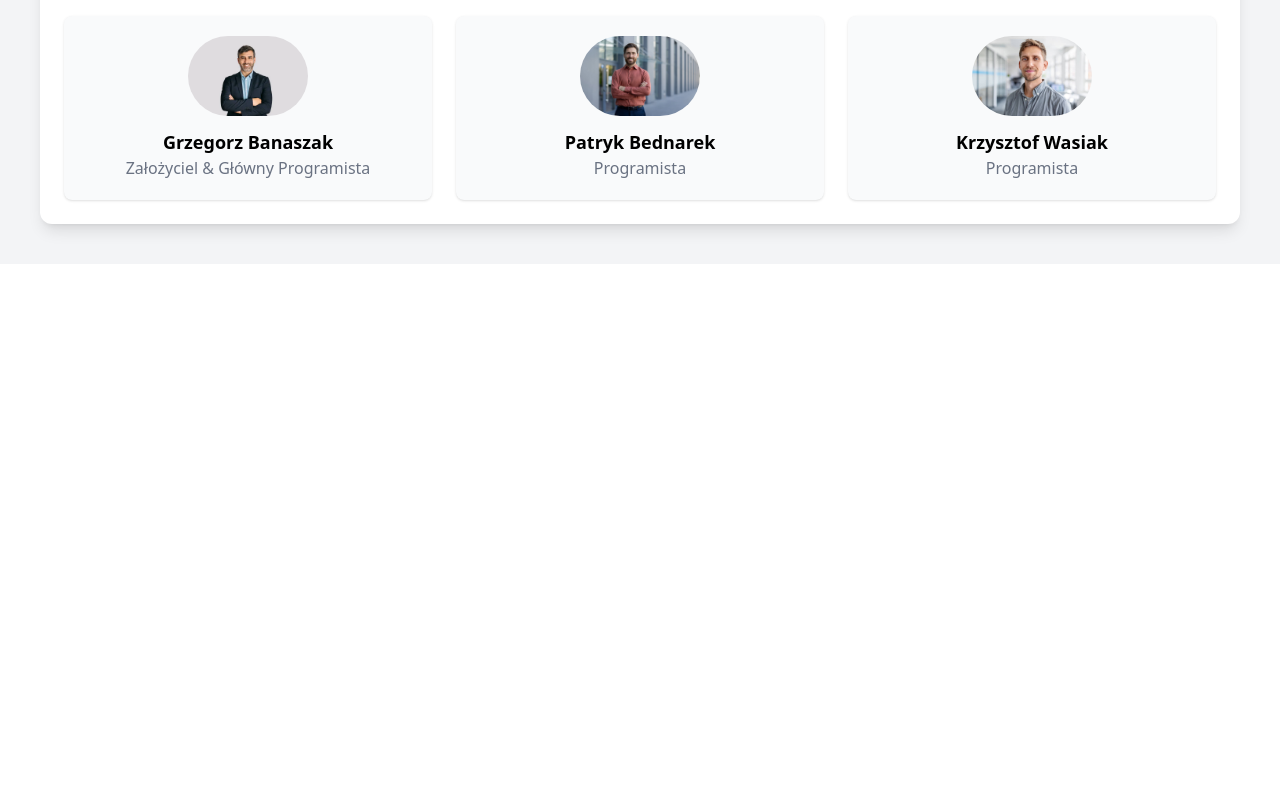
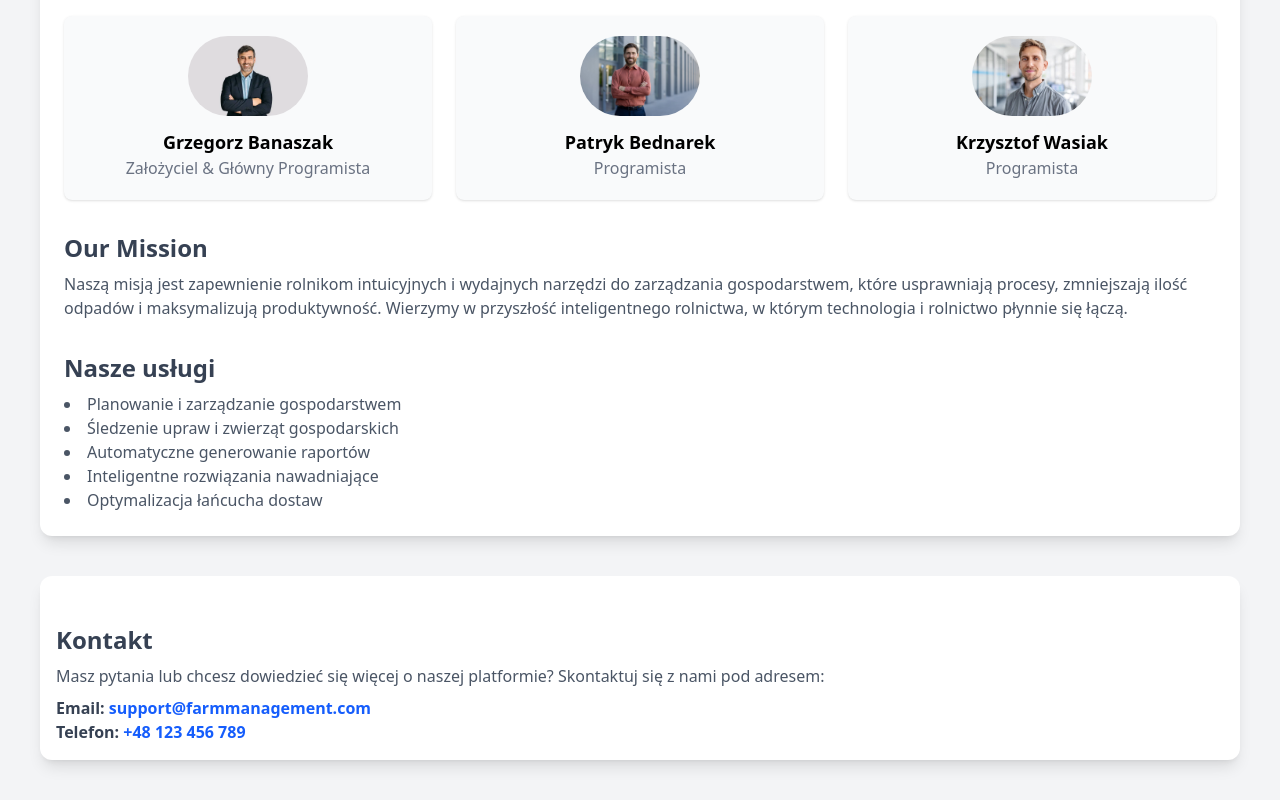
Before and after one commit to GrzegorzBanaszak/farm-dashboard, a React (Vite) app in the folder client/: page /about-us in a window 1280 px wide. Shown: the part 244-1044 px from the top of the page. Before the commit the page ends 800 px from the top, so only its background shows below. Built offline with nearby package versions, Linux system fonts and the light colour scheme.

Commit message:
Dodanie nowej częsci strony AboutUS
Dodanie nowej części strony w pliku tymczasowym i konwersja na plik tsx

```diff
--- a/client/src/pages/HomePages/AboutUs/AboutUs-tempfile.html
+++ b/client/src/pages/HomePages/AboutUs/AboutUs-tempfile.html
@@ -30,6 +30,24 @@
                         <p class="text-center text-gray-500">Programista</p>
                     </div>
                 </div>
+
+                <h2 class="text-2xl font-bold text-gray-700 mt-8">Our Mission</h2>
+                <p class="text-gray-600 mt-2">Naszą misją jest zapewnienie rolnikom intuicyjnych i wydajnych narzędzi do zarządzania gospodarstwem, które usprawniają procesy, zmniejszają ilość odpadów i maksymalizują produktywność. Wierzymy w przyszłość inteligentnego rolnictwa, w którym technologia i rolnictwo płynnie się łączą.</p>
+
+                <h2 class="text-2xl font-bold text-gray-700 mt-8">Nasze usługi</h2>
+                <ul class="list-disc list-inside text-gray-600 mt-2">
+                    <li>Planowanie i zarządzanie gospodarstwem</li>
+                    <li>Śledzenie upraw i zwierząt gospodarskich</li>
+                    <li>Automatyczne generowanie raportów</li>
+                    <li>Inteligentne rozwiązania nawadniające</li>
+                    <li>Optymalizacja łańcucha dostaw</li>
+                </ul>
+            </div>
+            <div class="bg-white shadow-lg rounded-xl p-4 mt-10">
+                <h2 class="text-2xl font-bold text-gray-700 mt-8">Kontakt</h2>
+                <p class="text-gray-600 mt-2">Masz pytania lub chcesz dowiedzieć się więcej o naszej platformie? Skontaktuj się z nami pod adresem:</p>
+                <p class="text-gray-700 font-semibold mt-2">Email: <a href="mailto:support@farmmanagement.com">support@farmmanagement.com</a></p>
+                <p class="text-gray-700 font-semibold">Telefon: <a href="tel:+48 123 456 789">+48 123 456 789</a></p>
             </div>
         </main>
     </div>
--- a/client/src/pages/HomePages/AboutUs/index.tsx
+++ b/client/src/pages/HomePages/AboutUs/index.tsx
@@ -1,33 +1,85 @@
-import Image from 'next/image';
+import React from 'react';
+import Head from 'next/head';
 
-const page = () => {
+const AboutUsPage: React.FC = () => {
   return (
-    <main className="flex-1 p-10 bg-gray-100">
+    <>
+      <Head>
+        <title>O nas</title>
+        <meta charSet="UTF-8" />
+        <meta name="viewport" content="width=device-width, initial-scale=1.0" />
+        <script src="https://cdn.tailwindcss.com"></script>
+      </Head>
+
+      <div className="bg-gray-100">
+        <main className="flex-1 p-10">
           <h1 className="text-3xl font-bold text-gray-700">O Nas</h1>
           <div className="bg-white shadow-lg rounded-xl p-6 mt-5">
             <p className="text-gray-600 leading-relaxed">
-          Jesteśmy zespołem oddanych profesjonalistów, których celem jest zrewolucjonizowanie zarządzania gospodarstwem za pomocą najnowocześniejszych technologii.
-          Nasza platforma pomaga rolnikom optymalizować ich działania, śledzić zapasy i zapewniać dobrostan zwierząt gospodarskich i upraw.
+              Jesteśmy zespołem oddanych profesjonalistów, których celem jest zrewolucjonizowanie zarządzania gospodarstwem za pomocą najnowocześniejszych technologii. Nasza platforma pomaga rolnikom optymalizować ich działania, śledzić zapasy i zapewniać dobrostan zwierząt gospodarskich i upraw.
             </p>
 
             <div className="mt-6 grid md:grid-cols-3 gap-6">
-          {teamMembers.map((member, index) => (
-            <div key={index} className="bg-gray-50 p-5 rounded-lg shadow text-center">
-              <Image src={member.image} width={120} height={80} className="w-30 h-20 rounded-full mx-auto mb-3" alt={member.name} />
-              <h3 className="text-lg font-semibold">{member.name}</h3>
-              <p className="text-gray-500">{member.role}</p>
+              <div className="bg-gray-50 p-5 rounded-lg shadow">
+                <img
+                  src="/person1.png"
+                  className="w-30 h-20 rounded-full mx-auto mb-3"
+                  alt="Team Member"
+                />
+                <h3 className="text-center text-lg font-semibold">Grzegorz Banaszak</h3>
+                <p className="text-center text-gray-500">Założyciel & Główny Programista</p>
               </div>
-          ))}
+              <div className="bg-gray-50 p-5 rounded-lg shadow">
+                <img
+                  src="/person2.png"
+                  className="w-30 h-20 rounded-full mx-auto mb-3"
+                  alt="Team Member"
+                />
+                <h3 className="text-center text-lg font-semibold">Patryk Bednarek</h3>
+                <p className="text-center text-gray-500">Programista</p>
+              </div>
+              <div className="bg-gray-50 p-5 rounded-lg shadow">
+                <img
+                  src="/person3.png"
+                  className="w-30 h-20 rounded-full mx-auto mb-3"
+                  alt="Team Member"
+                />
+                <h3 className="text-center text-lg font-semibold">Krzysztof Wasiak</h3>
+                <p className="text-center text-gray-500">Programista</p>
               </div>
             </div>
+
+            <h2 className="text-2xl font-bold text-gray-700 mt-8">Our Mission</h2>
+            <p className="text-gray-600 mt-2">
+              Naszą misją jest zapewnienie rolnikom intuicyjnych i wydajnych narzędzi do zarządzania gospodarstwem, które usprawniają procesy, zmniejszają ilość odpadów i maksymalizują produktywność. Wierzymy w przyszłość inteligentnego rolnictwa, w którym technologia i rolnictwo płynnie się łączą.
+            </p>
+
+            <h2 className="text-2xl font-bold text-gray-700 mt-8">Nasze usługi</h2>
+            <ul className="list-disc list-inside text-gray-600 mt-2">
+              <li>Planowanie i zarządzanie gospodarstwem</li>
+              <li>Śledzenie upraw i zwierząt gospodarskich</li>
+              <li>Automatyczne generowanie raportów</li>
+              <li>Inteligentne rozwiązania nawadniające</li>
+              <li>Optymalizacja łańcucha dostaw</li>
+            </ul>
+          </div>
+
+          <div className="bg-white shadow-lg rounded-xl p-4 mt-10">
+            <h2 className="text-2xl font-bold text-gray-700 mt-8">Kontakt</h2>
+            <p className="text-gray-600 mt-2">
+              Masz pytania lub chcesz dowiedzieć się więcej o naszej platformie? Skontaktuj się z nami pod adresem:
+            </p>
+            <p className="text-gray-700 font-semibold mt-2">
+              Email: <a href="mailto:support@farmmanagement.com" className="text-blue-600 hover:underline">support@farmmanagement.com</a>
+            </p>
+            <p className="text-gray-700 font-semibold">
+              Telefon: <a href="tel:+48 123 456 789" className="text-blue-600 hover:underline">+48 123 456 789</a>
+            </p>
+          </div>
         </main>
+      </div>
+    </>
   );
 };
 
-const teamMembers = [
-  { name: "Grzegorz Banaszak", role: "Założyciel & Główny Programista", image: "/person1.png" },
-  { name: "Patryk Bednarek", role: "Programista", image: "/person2.png" },
-  { name: "Krzysztof Wasiak", role: "Programista", image: "/person3.png" },
-];
-
-export default page;
+export default AboutUsPage;
```
Lines whose indentation alone changed are shown as unchanged.
